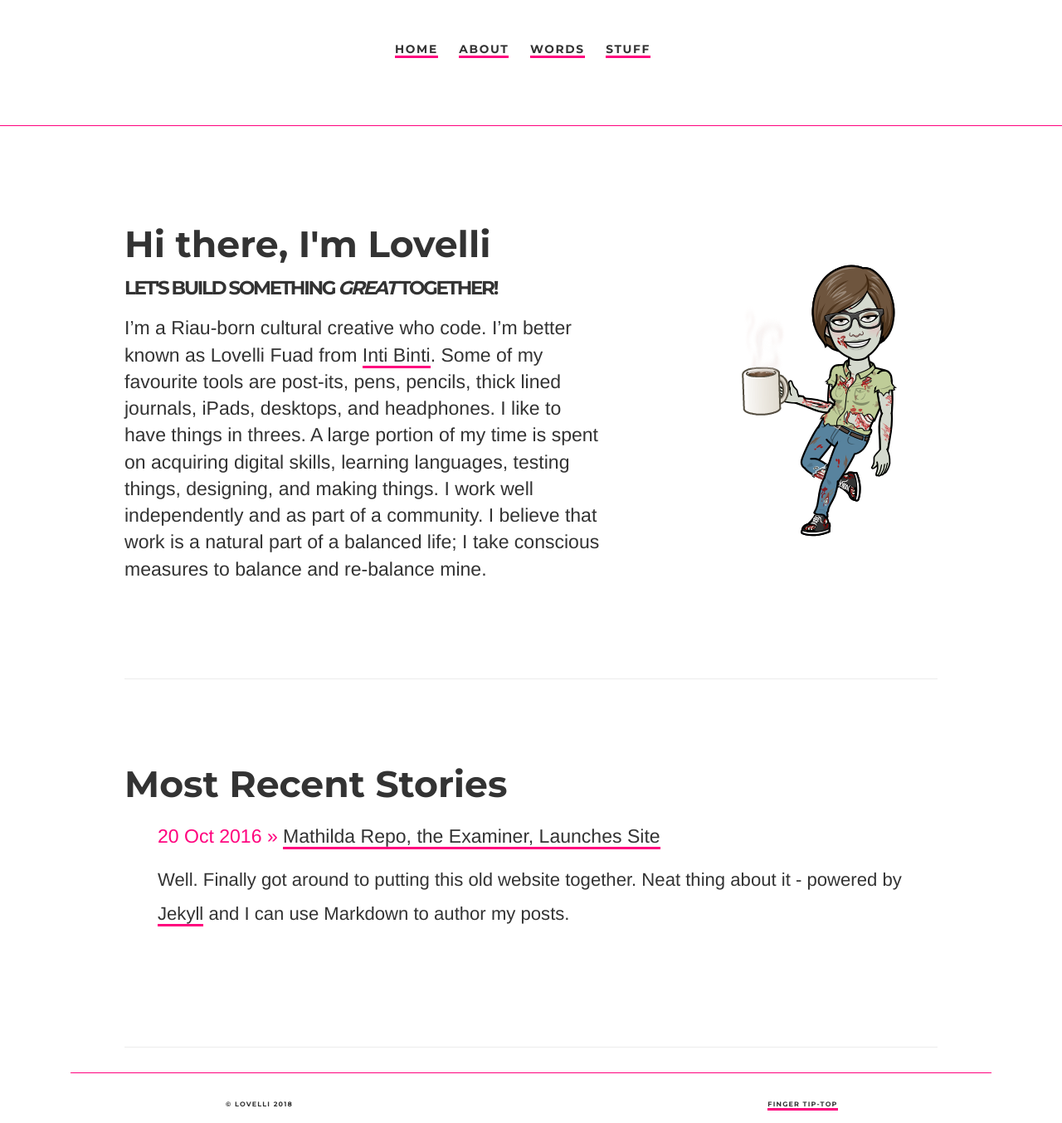
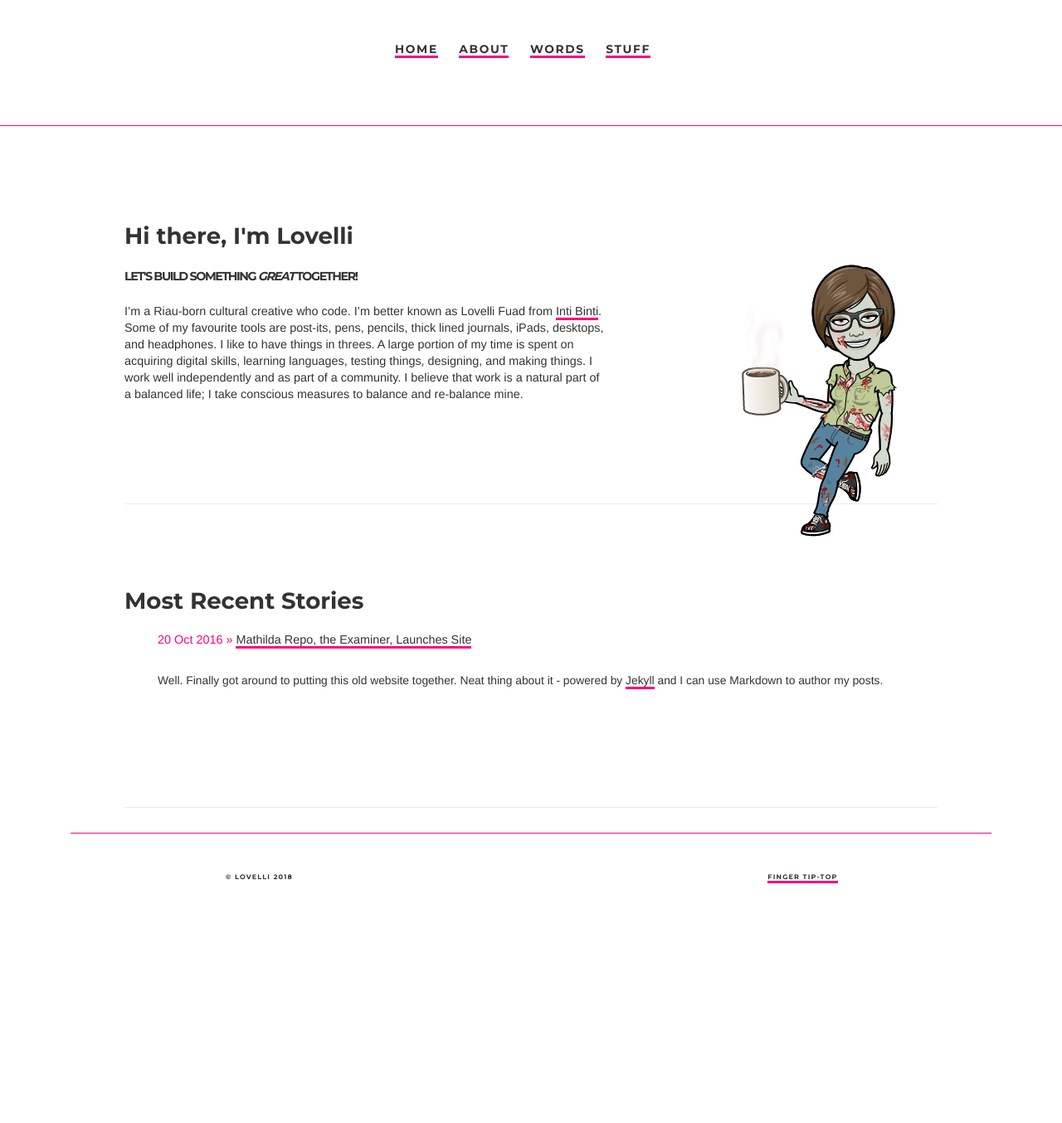
Before and after one commit to ariesti/ariesti.github.io, a Jekyll site: the page built from index.html, in a window 1280 px wide. Shown: the whole page at 83% size. Built offline with Jekyll 4.4.1, drawn with Linux system fonts in a browser that asks for light colours; after the commit the page ends 1079 px from its top, so only the background shows below that.

Commit message:
Update main.css

```diff
--- a/css/main.css
+++ b/css/main.css
@@ -77,10 +77,15 @@ pre {
 /* Set the document up */
 
 body {
-	font-size: 1.2em;
+	font-size: 75%;
 	font-family: Helvetica Neue, sans-serif;
     	color: #333;
 }
+
+html>body {
+	font-size: 12px;
+}
+
 
 #wrapperr {
 	display: block
@@ -184,10 +189,19 @@ a:hover { color: #ff017e; }
 .pinklink:hover { color: #333; }
 
 /* Paragraphs */
-p { font-size: 1.2em; line-height: 1.4em; color: #333; }
+p {
+	font-size: 1.2em;
+	line-height: 1.4em;
+	color: #333;
+	margin-top: 1.5em;
+	margin-bottom: 1.5em
+}
+
 .ex1 { padding-top: 25px; }
 
-
+font-size:1em;
+	margin-top: 1.5em;
+	margin-bottom: 1.5em;
 ol {
     font-size: 1em;
     line-height: 1.2em;
```
